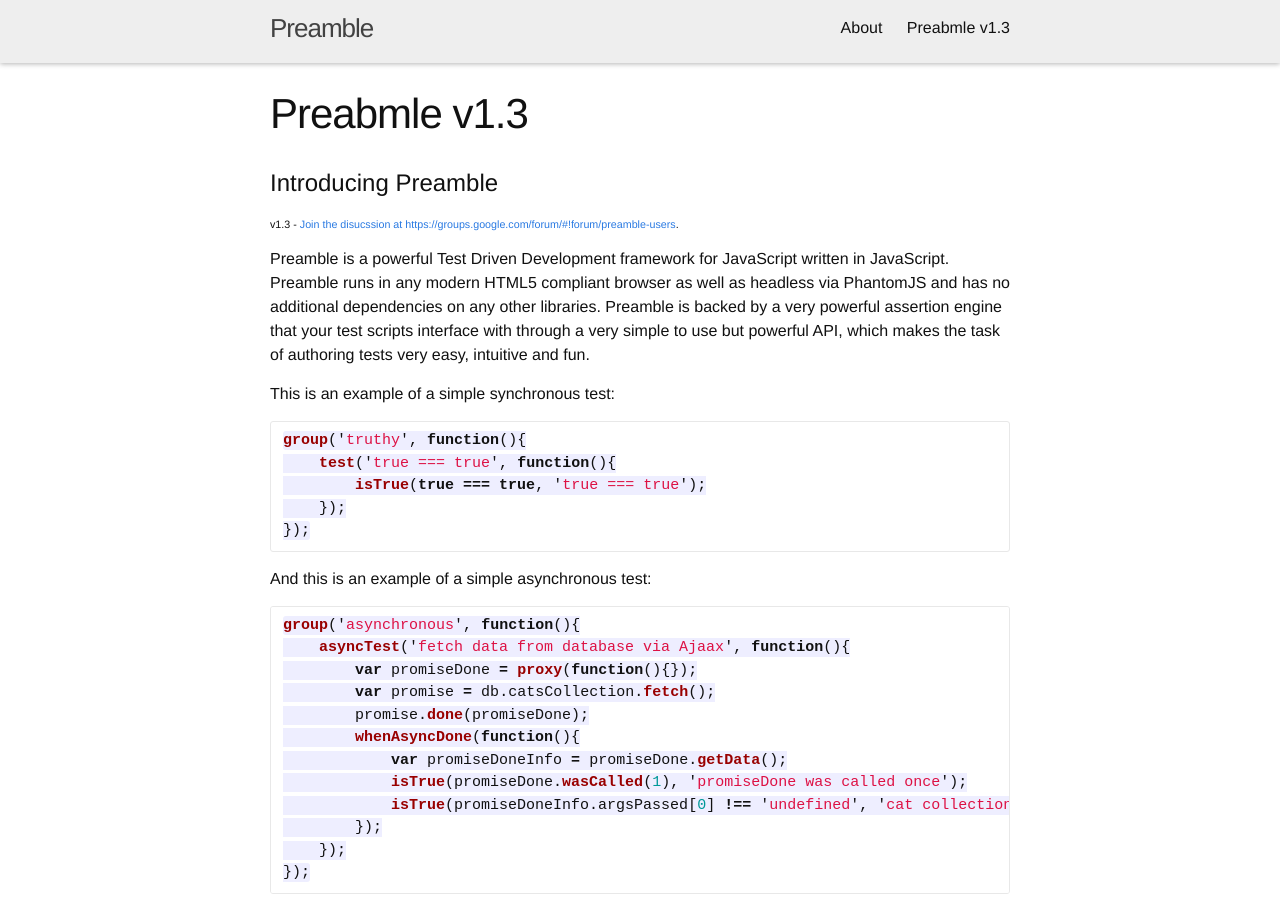
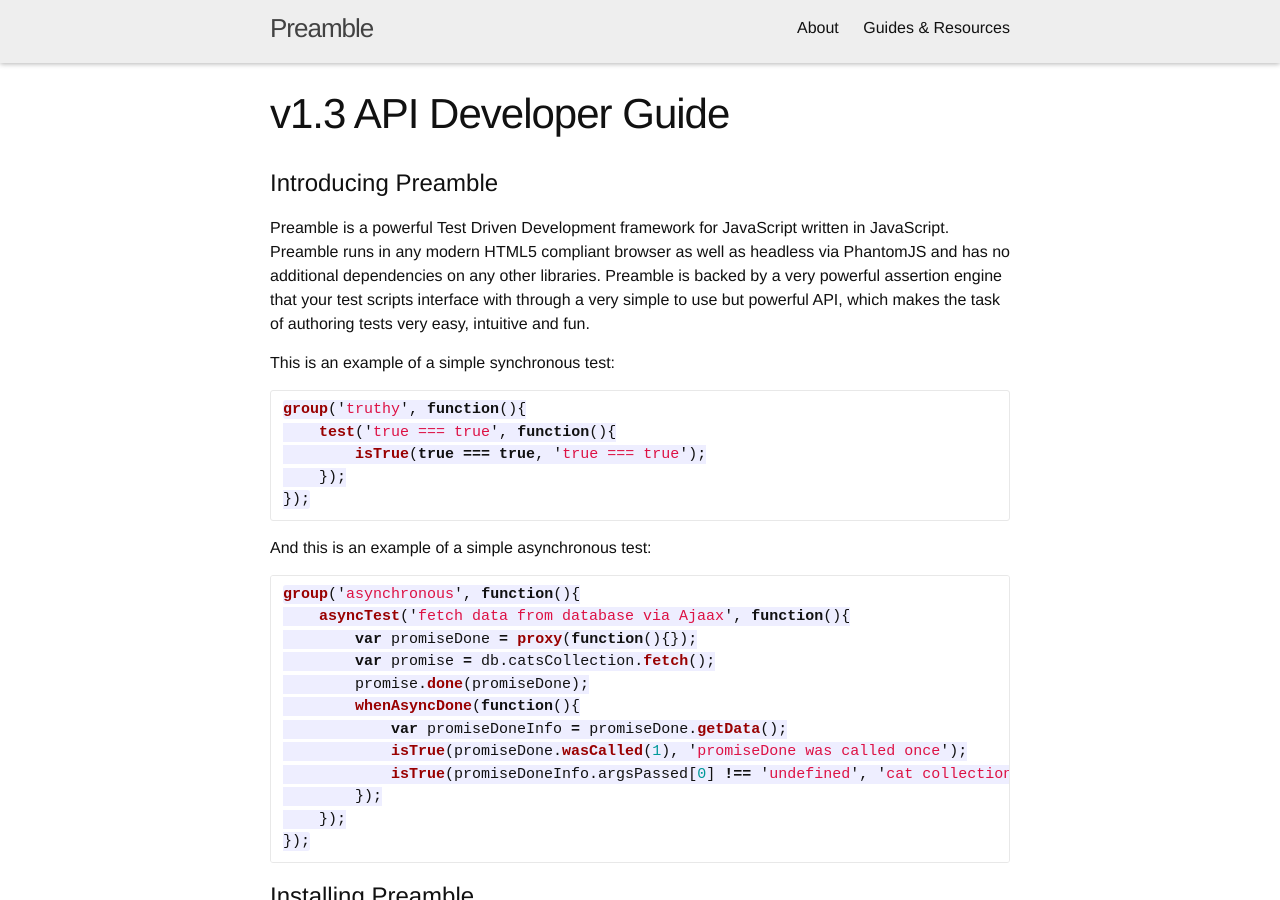
Before and after one commit to jeffschwartz/preamble, a Jekyll site: the page built from preamble.1.3.md, in a window 1280 px wide and 900 px high. Built offline with Jekyll 4.4.1, drawn with Linux system fonts in a browser that asks for light colours; Markdown is read by kramdown in place of the engine named in the settings.

```diff
--- a/_includes/header.html
+++ b/_includes/header.html
@@ -15,7 +15,7 @@
 
       <div class="trigger">
         {% for page in site.pages %}
-          {% if page.title %}
+          {% if page.title and page.title != 'v1.3 API Developer Guide' and page.title != 'v2.0 API Developer Guide' %}
           <a class="page-link" href="{{ page.url | prepend: site.baseurl }}">{{ page.title }}</a>
           {% endif %}
         {% endfor %}
--- a/preamble.1.3.md
+++ b/preamble.1.3.md
@@ -1,12 +1,11 @@
 ---
 layout: page
-title: Preabmle v1.3
+title: v1.3 API Developer Guide
 permalink: /preamble/1/3/
 ---
 
 # Introducing Preamble
 
-###### v1.3 - [Join the disucssion at https://groups.google.com/forum/#!forum/preamble-users](https://groups.google.com/forum/#!forum/preamble-users).
 Preamble is a powerful Test Driven Development framework for JavaScript written in JavaScript. Preamble runs in any modern HTML5 compliant browser as well as headless via PhantomJS and has no additional dependencies on any other libraries. Preamble is backed by a very powerful assertion engine that your test scripts interface with through a very simple to use but powerful API, which makes the task of authoring tests very easy, intuitive and fun.
 
 This is an example of a simple synchronous test:
```
Also changed, not shown: docs.md (added, +8 -0 lines), preamble.2.0.md (added, +8 -0 lines).
